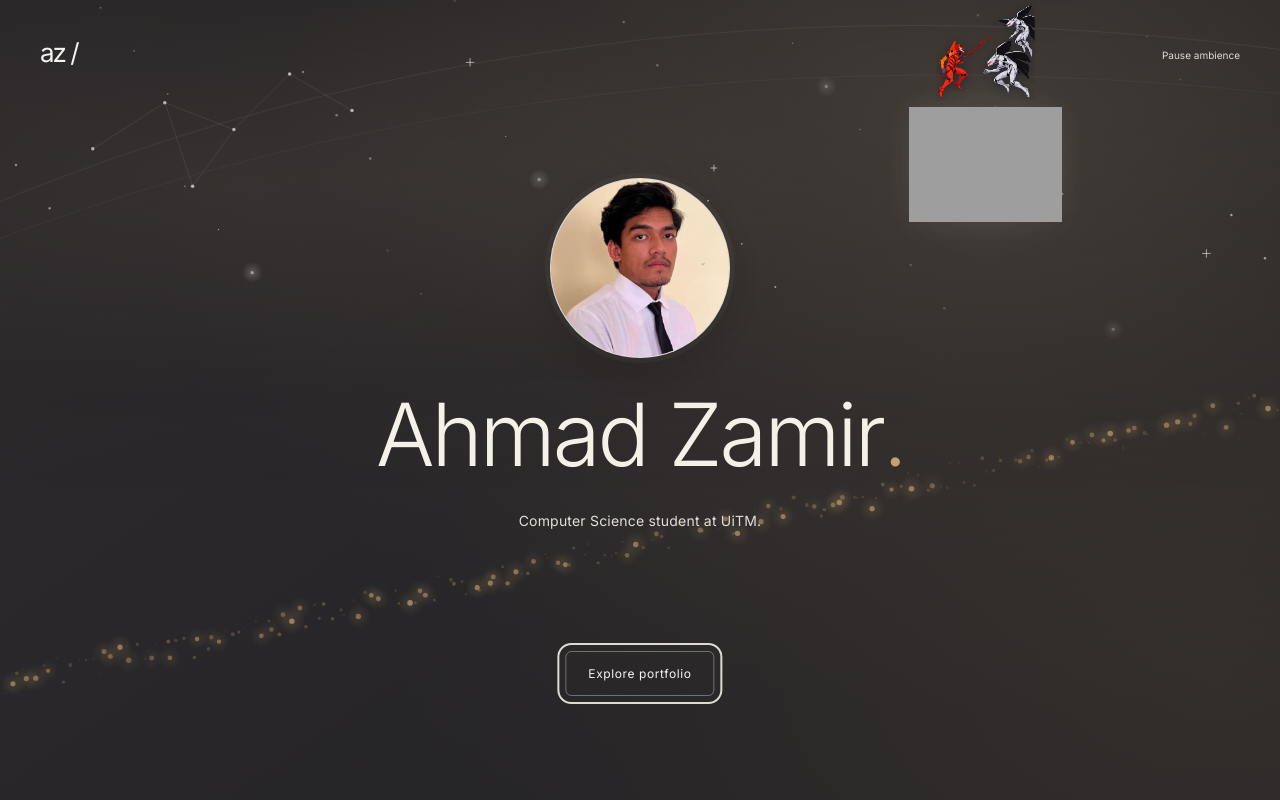
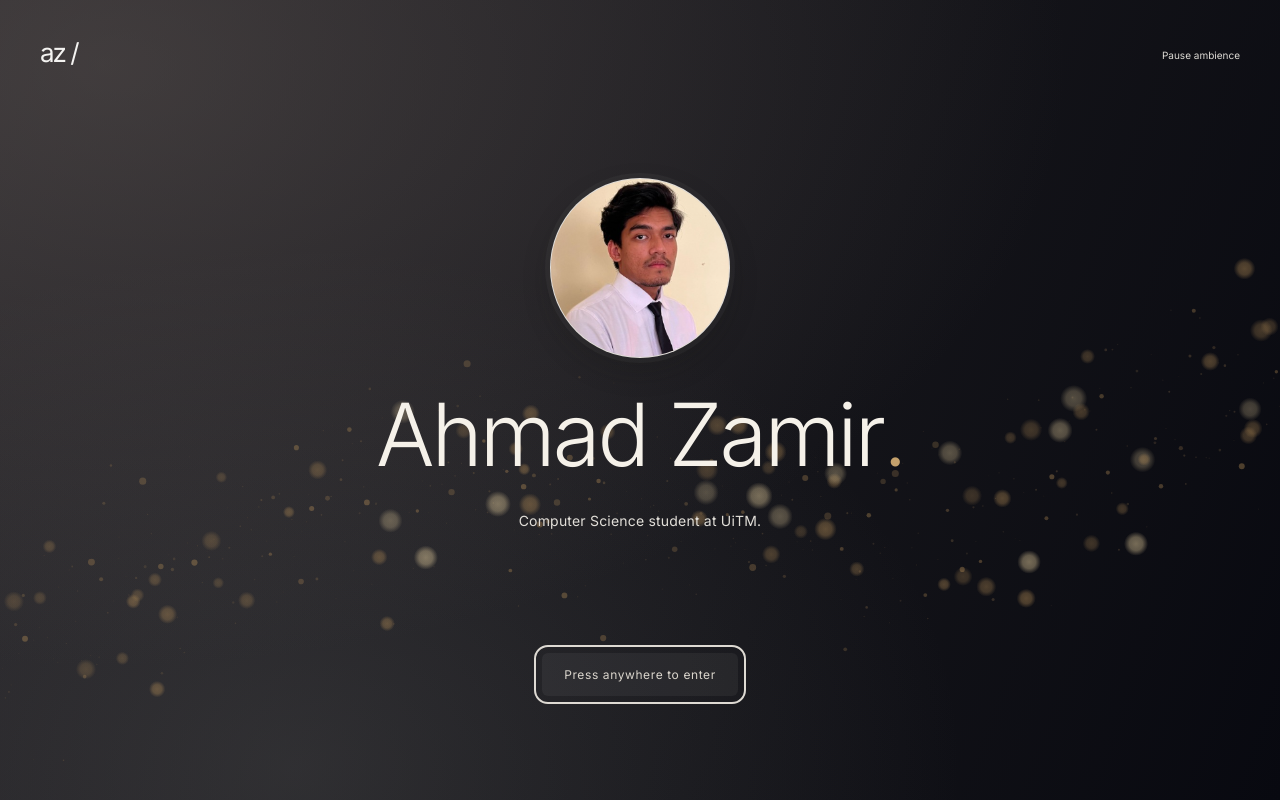
Before and after one commit to ahmadzamir1403/portfolio, a React (Vite) app: page / in a window 1280 px wide. Shown: the top 800 px of the page. Built offline with nearby package versions, Linux system fonts and the light colour scheme; grey boxes are pictures that could not be loaded.

Commit message:
Match flowing gold dust reference and restore press-anywhere entry

```diff
--- a/src/components/LandingParticles.jsx
+++ b/src/components/LandingParticles.jsx
@@ -23,22 +23,24 @@ export default function LandingParticles({ paused }) {
     function draw() {
       context.clearRect(0, 0, width, height)
       for (const particle of particles) {
-        const opacity = (.2 + particle.depth * .5) * (.8 + Math.sin(elapsed * .6 + particle.phase) * .2)
-        const color = particle.depth > .65 ? '197, 161, 108' : '151, 123, 83'
-        if (particle.depth > .65) {
-          const radius = particle.radius * 5
-          const glow = context.createRadialGradient(particle.x, particle.y, 0, particle.x, particle.y, radius)
-          glow.addColorStop(0, 'rgba(' + color + ',' + opacity * .25 + ')')
-          glow.addColorStop(1, 'rgba(' + color + ',0)')
-          context.fillStyle = glow
+        const opacity = (.1 + particle.depth * .38) * (.8 + Math.sin(elapsed * .6 + particle.phase) * .2)
+        const color = particle.depth > .96 ? '239, 215, 164' : particle.depth > .65 ? '183, 143, 88' : '139, 111, 76'
+        if (particle.depth > .82) {
+          const radius = particle.radius * 1.6
+          const bokeh = context.createRadialGradient(particle.x, particle.y, 0, particle.x, particle.y, radius)
+          bokeh.addColorStop(0, 'rgba(' + color + ',' + opacity + ')')
+          bokeh.addColorStop(.55, 'rgba(' + color + ',' + opacity * .8 + ')')
+          bokeh.addColorStop(1, 'rgba(' + color + ',0)')
+          context.fillStyle = bokeh
           context.beginPath()
           context.arc(particle.x, particle.y, radius, 0, Math.PI * 2)
           context.fill()
+        } else {
+          context.fillStyle = 'rgba(' + color + ',' + opacity + ')'
+          context.beginPath()
+          context.arc(particle.x, particle.y, particle.radius, 0, Math.PI * 2)
+          context.fill()
         }
-        context.fillStyle = 'rgba(' + color + ',' + opacity + ')'
-        context.beginPath()
-        context.arc(particle.x, particle.y, particle.radius, 0, Math.PI * 2)
-        context.fill()
       }
     }
     function resize() {
@@ -48,7 +50,7 @@ export default function LandingParticles({ paused }) {
       canvas.width = Math.round(width * ratio)
       canvas.height = Math.round(height * ratio)
       context.setTransform(ratio, 0, 0, ratio, 0, 0)
-      particles = createParticleLine(width < 640 ? 100 : 190, width, height)
+      particles = createParticleLine(width < 640 ? 230 : 420, width, height)
       draw()
     }
     function tick(now) {
@@ -64,10 +66,10 @@ export default function LandingParticles({ paused }) {
       frame = window.requestAnimationFrame(tick)
     }
     function scatter(event) {
-      if (!canAnimate() || event.isPrimary === false || event.button !== 0) return
-      if (event.target.closest('button, a')) return
+      if (!canAnimate() || event.button !== 0) return
+      if (event.target.closest('.welcome-motion')) return
       const bounds = canvas.getBoundingClientRect()
-      scatterParticleLine(particles, event.clientX - bounds.left, event.clientY - bounds.top)
+      scatterParticleLine(particles, event.detail === 0 ? width / 2 : event.clientX - bounds.left, event.detail === 0 ? height / 2 : event.clientY - bounds.top)
     }
     function sync() {
       window.cancelAnimationFrame(frame)
@@ -81,13 +83,13 @@ export default function LandingParticles({ paused }) {
     observer.observe(canvas)
     resize()
     sync()
-    screen.addEventListener('pointerdown', scatter, { passive: true })
+    screen.addEventListener('click', scatter)
     document.addEventListener('visibilitychange', sync)
     motion.addEventListener('change', sync)
     return () => {
       window.cancelAnimationFrame(frame)
       observer.disconnect()
-      screen.removeEventListener('pointerdown', scatter)
+      screen.removeEventListener('click', scatter)
       document.removeEventListener('visibilitychange', sync)
       motion.removeEventListener('change', sync)
     }
--- a/src/components/WelcomeScreen.css
+++ b/src/components/WelcomeScreen.css
@@ -1,10 +1,11 @@
 .welcome-screen {
   position: fixed; inset: 0; z-index: 200; isolation: isolate; overflow: hidden;
   display: grid; place-items: center; min-height: 100svh;
-  background: radial-gradient(ellipse at 78% 28%, #75604c38, transparent 60%), radial-gradient(ellipse at 95% 85%, #9b794c1f, transparent 48%), linear-gradient(145deg, #302c2e, #252427 70%);
+  background: radial-gradient(ellipse at 8% 8%, #69605c66, transparent 58%), radial-gradient(ellipse at 23% 96%, #74757238, transparent 48%), linear-gradient(110deg, #29272b, #141419 62%, #080910);
   opacity: 1; transition: opacity 520ms ease, transform 520ms ease;
 }
-.welcome-screen.is-leaving { opacity: 0; transform: scale(1.035); pointer-events: none; }
+.welcome-screen.is-leaving { pointer-events: none; animation: welcome-depart 900ms ease both; }
+@keyframes welcome-depart { 0%, 30% { opacity: 1; transform: none; } 100% { opacity: 0; transform: scale(1.035); } }
 .welcome-screen .particle-background { height: 100%; mask-image: none; }
 .welcome-screen .light-ribbon { top: 45%; }
 .welcome-screen .ribbon-back { top: 38%; }
@@ -21,11 +22,11 @@
 .welcome-identity h1 { font-size: clamp(40px, 6.8vw, 92px); font-weight: 300; line-height: 1.18; letter-spacing: -3px; }
 .welcome-identity h1 .name-dot { color: var(--warm); }
 .welcome-subtitle { margin-top: 23px; color: #e2dfd9; font-size: 14px; letter-spacing: .2px; }
-.welcome-enter { position: absolute; bottom: max(13%, 95px); left: 50%; transform: translateX(-50%); z-index: 1; padding: 0; border: 0; border-radius: 6px; background: transparent; color: #f5f4f3; cursor: pointer; }
-/* Background presses scatter the stream; this visible control enters the portfolio. */
+.welcome-enter { position: absolute; inset: 0; width: 100%; height: 100%; z-index: 1; padding: 0; border: 0; background: transparent; color: #f5f4f3; cursor: pointer; }
+/* The whole viewport enters; the visible prompt carries keyboard focus. */
 .welcome-enter:focus, .welcome-enter:focus-visible { outline: none; }
 .welcome-enter:focus-visible .welcome-enter-icon { outline: 2px solid #dedad3; outline-offset: 6px; }
-.welcome-prompt { display: flex; align-items: center; font-size: 12px; letter-spacing: .6px; white-space: nowrap; }
+.welcome-prompt { position: absolute; bottom: max(13%, 95px); left: 0; width: 100%; display: flex; justify-content: center; font-size: 12px; letter-spacing: .6px; white-space: nowrap; }
 .welcome-enter-icon { display: grid; place-items: center; width: 48px; height: 48px; border: 0; border-radius: 50%; font-size: 24px; font-weight: 300; background: #d3cec5; color: #32302d; box-shadow: 0 5px 35px #d7c19c1c; transition: background 250ms ease, transform 250ms ease, box-shadow 250ms ease; }
 .welcome-enter:hover .welcome-enter-icon { background: #e0dcd6; transform: translateX(3px); box-shadow: 0 5px 38px #d7c19c33; }
 .welcome-keyboard { display: inline-flex; align-items: center; gap: 6px; font-size: 10px; letter-spacing: .3px; color: #d9cbb3; }
@@ -41,7 +42,7 @@
   .welcome-identity h1 { font-size: clamp(36px, 8.6vw, 55px); letter-spacing: -2px; }
   .welcome-monogram { font-size: 30px; margin-bottom: 24px; }
   .welcome-eyebrow { font-size: 8px; letter-spacing: 3px; }
-  .welcome-enter { bottom: max(13%, 85px); }
+  .welcome-prompt { bottom: max(13%, 85px); }
   .welcome-subtitle { font-size: 12px; }
   .welcome-bottom { font-size: 7px; letter-spacing: 1.7px; }
 }
@@ -51,13 +52,13 @@
   .welcome-identity h1 { font-size: 42px; }
   .welcome-eyebrow { margin-bottom: 12px; }
   .welcome-subtitle { margin-top: 14px; }
-  .welcome-enter { bottom: 30px; }
+  .welcome-prompt { bottom: 30px; }
   .welcome-enter-icon { width: 36px; height: 36px; font-size: 20px; }
   .welcome-bottom { display: none; }
 }
 @media (prefers-reduced-motion: reduce) { .welcome-screen { transition: none; } .welcome-enter:hover .welcome-enter-icon { transform: none; } }
 
-.welcome-enter-label { padding: 12px 22px; border: 1px solid #e0dcd666; border-radius: 6px; }
+.welcome-enter-label { padding: 12px 22px; border-radius: 6px; color: #dad5cc; }
 .welcome-enter:hover .welcome-enter-label { background: #ffffff0d; }
 .welcome-enter:focus-visible .welcome-enter-label { outline: 2px solid #dedad3; outline-offset: 6px; }
 
--- a/src/components/WelcomeScreen.jsx
+++ b/src/components/WelcomeScreen.jsx
@@ -1,7 +1,6 @@
 import { useEffect, useRef, useState } from 'react'
 import LandingParticles from './LandingParticles'
 import ReactiveName from './ReactiveName'
-import WelcomeSky from './WelcomeSky'
 import './WelcomeScreen.css'
 
 export default function WelcomeScreen({ paused, onToggleMotion, onEnter }) {
@@ -17,7 +16,7 @@ export default function WelcomeScreen({ paused, onToggleMotion, onEnter }) {
 
   useEffect(() => {
     if (!leaving) return
-    const timer = window.setTimeout(onEnter, 520)
+    const timer = window.setTimeout(onEnter, 900)
     return () => window.clearTimeout(timer)
   }, [leaving, onEnter])
 
@@ -29,18 +28,17 @@ export default function WelcomeScreen({ paused, onToggleMotion, onEnter }) {
 
   return <section className={`welcome-screen ${leaving ? 'is-leaving' : ''}`} aria-label="Welcome to Ahmad Zamir's portfolio">
     <LandingParticles paused={paused} />
-    <WelcomeSky paused={paused} />
     <div className="welcome-top"><span className="welcome-brand" aria-hidden="true">az /</span></div>
     <button className="welcome-motion" type="button" onClick={onToggleMotion} aria-label={paused ? 'Play background animation' : 'Pause background animation'}>{paused ? 'Play ambience' : 'Pause ambience'}</button>
     <div className="welcome-identity">
       <div className="portrait-frame welcome-portrait"><img className="intro-portrait" src="/images/ahmad-zamir.png" alt="Ahmad Zamir" width="160" height="160" fetchPriority="high" /></div>
 
 
-      <ReactiveName />
+      <ReactiveName onActivate={enter} />
       <p className="welcome-subtitle">Computer Science student at UiTM.</p>
     </div>
     <button ref={enterRef} className="welcome-enter" type="button" onClick={enter} aria-label="Enter Ahmad Zamir's portfolio" aria-disabled={leaving}>
-      <span className="welcome-prompt"><span className="welcome-enter-label">Explore portfolio</span></span>
+      <span className="welcome-prompt"><span className="welcome-enter-label">Press anywhere to enter</span></span>
     </button>
 
   </section>
--- a/src/components/landingParticleMotion.js
+++ b/src/components/landingParticleMotion.js
@@ -1,4 +1,4 @@
-// A narrow diagonal stream, with deterministic variation in depth and size.
+// A broad, gently curved stream with fine dust and soft foreground bokeh.
 export function createParticleLine(count, width, height) {
   let seed = 721
   const random = () => {
@@ -7,10 +7,13 @@ export function createParticleLine(count, width, height) {
   }
   return Array.from({ length: count }, (_, index) => {
     const depth = random()
-    const homeX = (index + random()) / count * width
-    const homeY = height * .68 - (homeX - width / 2) * .22 + (random() - .5) * 26
+    const along = (index + random()) / count
+    const homeX = along * width
+    const spreadY = (random() + random() + random() - 1.5) * height * .14
+    const homeY = height * (.82 - along * .38 - Math.sin(along * Math.PI * 2) * .1) + spreadY
+    const scale = Math.max(.75, Math.min(1.45, width / 738))
     return { homeX, homeY, x: homeX, y: homeY, vx: 0, vy: 0,
-      radius: .7 + depth * 2.1, depth, phase: random() * Math.PI * 2,
+      radius: (.45 + depth ** 5 * 5.5) * scale, depth, phase: random() * Math.PI * 2,
       spread: random(), flight: 0 }
   })
 }
```
